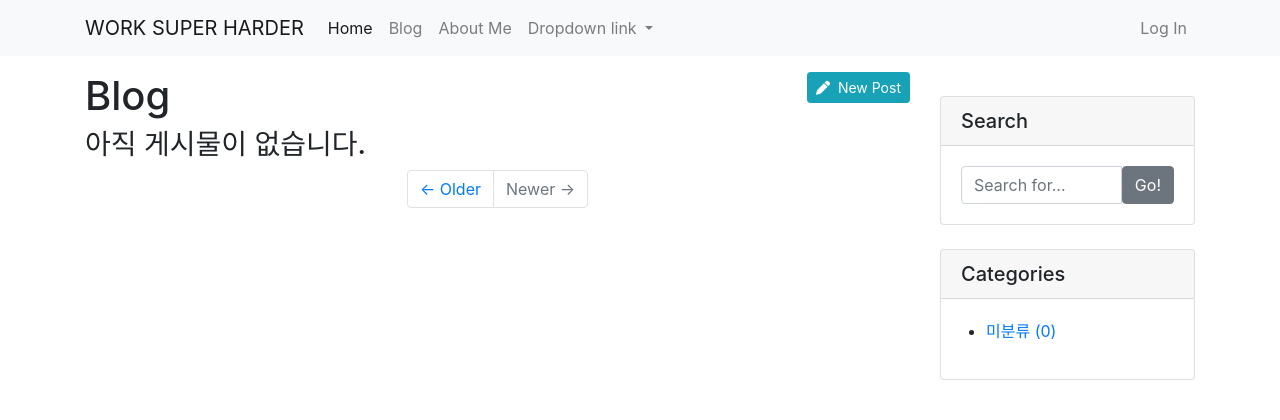
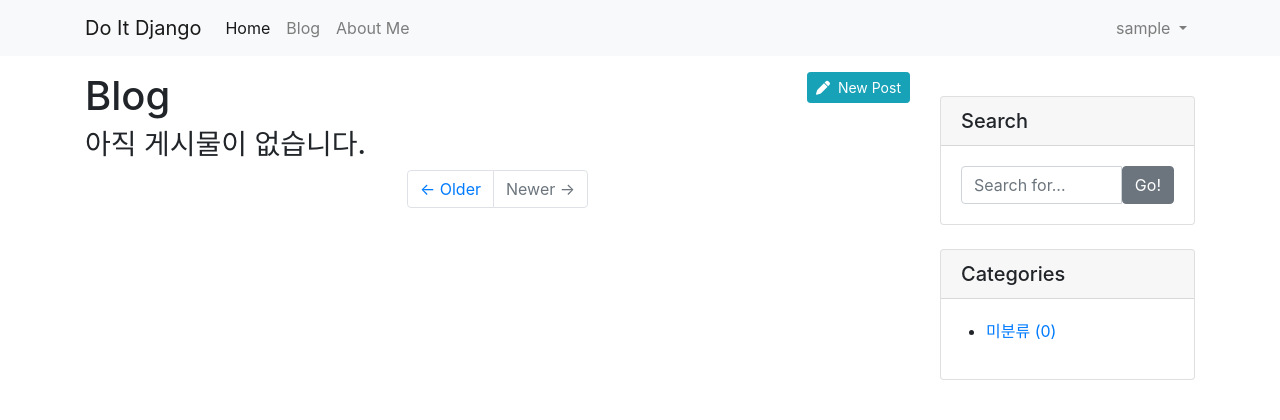
Before and after one commit to very2sky/django, a Django app: page /blog/ in a window 1280 px wide. Shown: the top 420 px of the page. Run offline with Django 4.2, Linux system fonts and the light colour scheme; the visitor is signed in with stand-in values (Sample User, id 1); data that the repository does not hold is empty; some libraries are stand-ins or nearby versions.

Commit message:
구글연동

```diff
--- a/blog/admin.py
+++ b/blog/admin.py
@@ -1,7 +1,8 @@
 from django.contrib import admin
+from markdownx.admin import MarkdownxModelAdmin
 from .models import Post, Category, Tag
 
-admin.site.register(Post)
+admin.site.register(Post, MarkdownxModelAdmin)
 
 
 class CategoryAdmin(admin.ModelAdmin):
--- a/blog/models.py
+++ b/blog/models.py
@@ -1,5 +1,7 @@
 from django.db import models
 from django.contrib.auth.models import User
+from markdownx.models import MarkdownxField
+from markdownx.utils import markdown
 import os
 
 
@@ -31,7 +33,7 @@ class Category(models.Model):
 class Post(models.Model):
     title = models.CharField(max_length=30)
     hook_text = models.CharField(max_length=100, blank=True)
-    content = models.TextField()
+    content = MarkdownxField()
 
     head_image = models.ImageField(upload_to='blog/images/%Y/%m/%d/', blank=True)
     file_upload = models.FileField(upload_to='blog/files/%Y/%m/%d/', blank=True)
@@ -46,6 +48,8 @@ class Post(models.Model):
 
     def __str__(self):
         return f'[{self.pk}]{self.title} :: {self.author}'
+    def get_contnet_markdown(self):
+        return markdown(self.content)
 
     def get_absolute_url(self):
         return f'/blog/{self.pk}/'
--- a/blog/templates/blog/navbar.html
+++ b/blog/templates/blog/navbar.html
@@ -1,6 +1,8 @@
+{% load socialaccount %}
+
 <nav class="navbar navbar-expand-lg navbar-light bg-light">
     <div class="container">
-        <a class="navbar-brand" href="/">WORK SUPER HARDER</a>
+        <a class="navbar-brand" href="/">Do It Django</a>
         <button class="navbar-toggler" type="button" data-toggle="collapse" data-target="#navbarNavDropdown"
                 aria-controls="navbarNavDropdown" aria-expanded="false" aria-label="Toggle navigation">
             <span class="navbar-toggler-icon"></span>
@@ -16,22 +18,22 @@
                 <li class="nav-item">
                     <a class="nav-link" href="/about_me/">About Me</a>
                 </li>
+            </ul>
+            <ul class="navbar-nav ml-auto">
+                {% if user.is_authenticated %}
                     <li class="nav-item dropdown">
-                    <a class="nav-link dropdown-toggle" href="#" id="navbarDropdownMenuLink" role="button"
-                       data-toggle="dropdown" aria-haspopup="true" aria-expanded="false">
-                        Dropdown link
+                        <a class="nav-link dropdown-toggle" href="#" id="navbarDropdownMenuLink" role="button" data-toggle="dropdown" aria-haspopup="true" aria-expanded="false">
+                            {{ user.username }}
                         </a>
                         <div class="dropdown-menu" aria-labelledby="navbarDropdownMenuLink">
-                        <a class="dropdown-item" href="#">Action</a>
-                        <a class="dropdown-item" href="#">Another action</a>
-                        <a class="dropdown-item" href="#">Something else here</a>
+                            <a class="dropdown-item" href="/accounts/logout/">Log Out</a>
                         </div>
                     </li>
-            </ul>
-            <ul class="navbar-nav ml-auto">
+                {% else %}
                     <li class="nav-item">
                         <a class="nav-link" href="#" data-toggle="modal" data-target="#loginModal">Log In</a>
                     </li>
+                {% endif %}
             </ul>
         </div>
     </div>
@@ -51,11 +53,11 @@
             <div class="modal-body">
                 <div class="row">
                     <div class="col-md-6">
-                        <button type="button" class="btn btn-outline-dark btn-block btn-sm "><i class="fab fa-google"></i>&nbsp&nbsp Log in with Google</button>
-                        <button type="button" class="btn btn-outline-dark btn-block btn-sm "><i class="far fa-envelope"></i>&nbsp&nbsp Log in with E-mail</button>
+                        <a role="button" class="btn btn-outline-dark btn-block btn-sm" href="{% provider_login_url 'google' %}"><i class="fab fa-google"></i>&nbsp&nbsp Log in with Google</a>
+                        <a role="button" class="btn btn-outline-dark btn-block btn-sm" href="/accounts/login/"><i class="far fa-envelope"></i>&nbsp&nbsp Log in with E-mail</a>
                     </div>
                     <div class="col-md-6">
-                        <button type="button" class="btn btn-outline-dark btn-block btn-sm"><i class="far fa-envelope"></i>&nbsp&nbsp Sign Up with E-mail</button>
+                        <a role="button" class="btn btn-outline-dark btn-block btn-sm" href="/accounts/signup/"><i class="far fa-envelope"></i>&nbsp&nbsp Sign Up with E-mail</a>
                     </div>
                 </div>
             </div>
--- a/blog/templates/blog/post_detail.html
+++ b/blog/templates/blog/post_detail.html
@@ -40,7 +40,7 @@
         <hr>
 
         <!-- Post Content -->
-        <p>{{ post.content }}</p>
+        <p>{{ post.get_content_markdown | safe }}</p>
 
         {% if post.tags.exists %}
             <i class="fas fa-tags"></i>
--- a/blog/templates/blog/post_list.html
+++ b/blog/templates/blog/post_list.html
@@ -33,7 +33,7 @@
                     {% if p.hook_text %}
                         <h5 class="text-muted">{{ p.hook_text }}</h5>
                     {% endif %}
-                    <p class="card-text">{{ p.content | truncatewords:45 }}</p>
+                    <p class="card-text">{{ p.get_content_markdown | truncatewords_html:45 | safe }}</p>
 
                     {% if p.tags.exists %}
                         <i class="fas fa-tags"></i>
--- a/single_pages/views.py
+++ b/single_pages/views.py
@@ -1,13 +1,15 @@
 from django.shortcuts import render
+
+
 def landing(request):
     return render(
         request,
         'single_pages/landing.html'
+    )
 
-    )
+
 def about_me(request):
     return render(
         request,
         'single_pages/about_me.html'
     )
-# Create your views here.
--- a/web_django_prj/urls.py
+++ b/web_django_prj/urls.py
@@ -23,6 +23,8 @@ from django.conf.urls.static import static
 urlpatterns = [
     path('blog/', include('blog.urls')),
     path('admin/', admin.site.urls),
+    path('markdownx/', include('markdownx.urls')),
+    path('accounts/', include('allauth.urls')),
     path('', include('single_pages.urls')),
 ]
 
```
Also changed, not shown: blog/templates/blog/post_form.html (+8 -7 lines), blog/templates/blog/post_update_form.html (+7 -9 lines), web_django_prj/settings.py (+21 -0 lines). Lines whose indentation alone changed are shown as unchanged.
